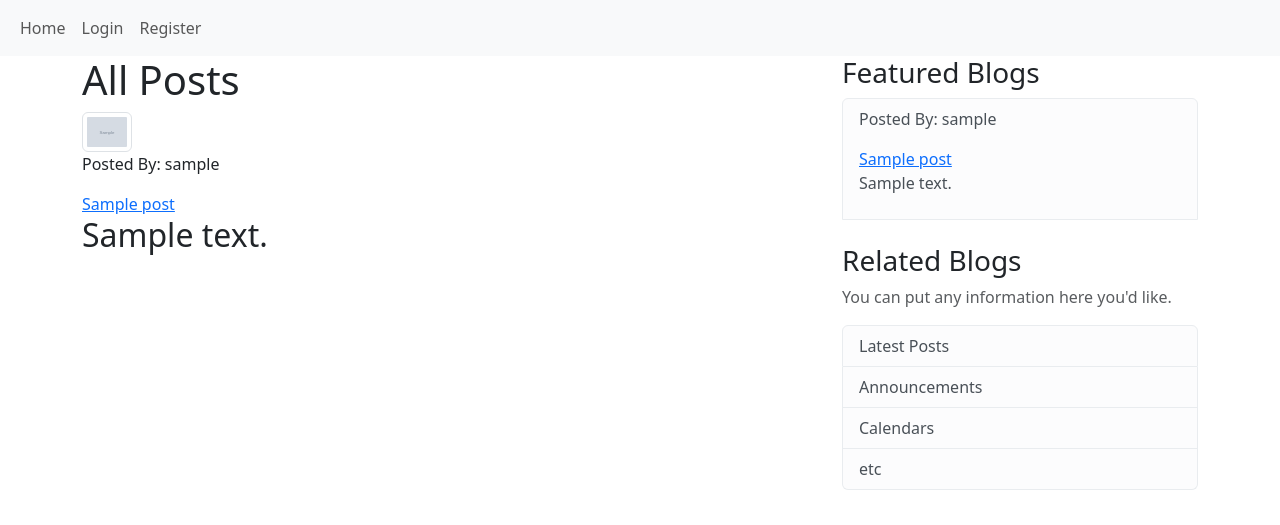
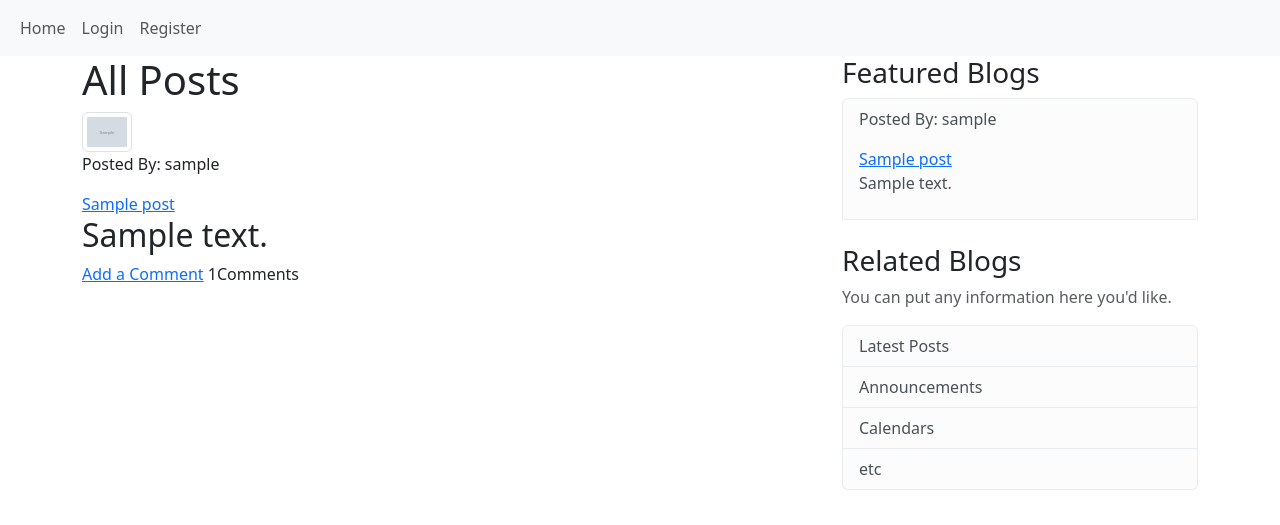
Before and after one commit to SampurnaC/django_blog_application, a Django app: page / in a window 1280 px wide. Shown: the top 525 px of the page. Run offline with Django 4.2, Linux system fonts and the light colour scheme; tables that the repository leaves empty hold one stand-in row (values such as "Sample post"); grey boxes marked "Sample" are stand-in pictures; some libraries are stand-ins or nearby versions.

Commit message:
add link to post a comment

```diff
--- a/blog/templates/blog/home.html
+++ b/blog/templates/blog/home.html
@@ -11,7 +11,8 @@
             <a class="mr-2" href="{% url 'blog-show' post.id %}">{{ post.title }}</a>
           </div>
           <h2>{{ post.content }}</h2>
-
+          <a href="{% url 'create-comment' post.id%}">Add a Comment</a>
+          {{post.comments.count}}Comments
         </div>
       </article>
     {% endfor %}
```
